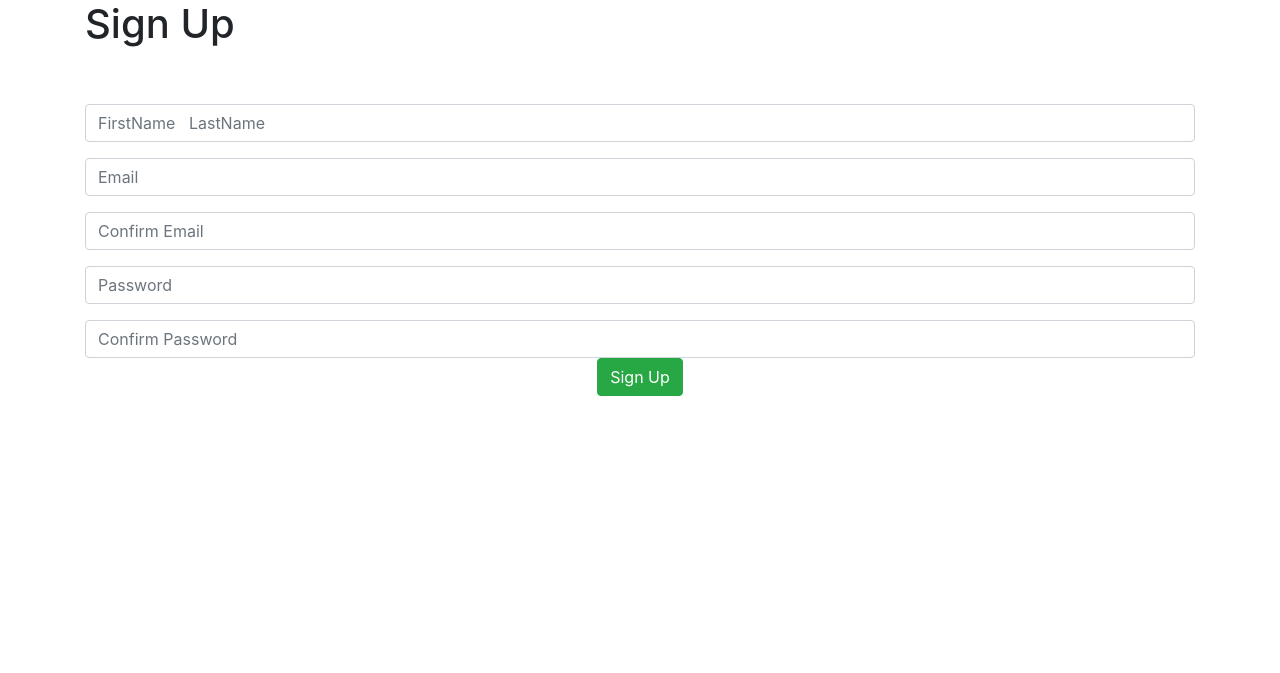
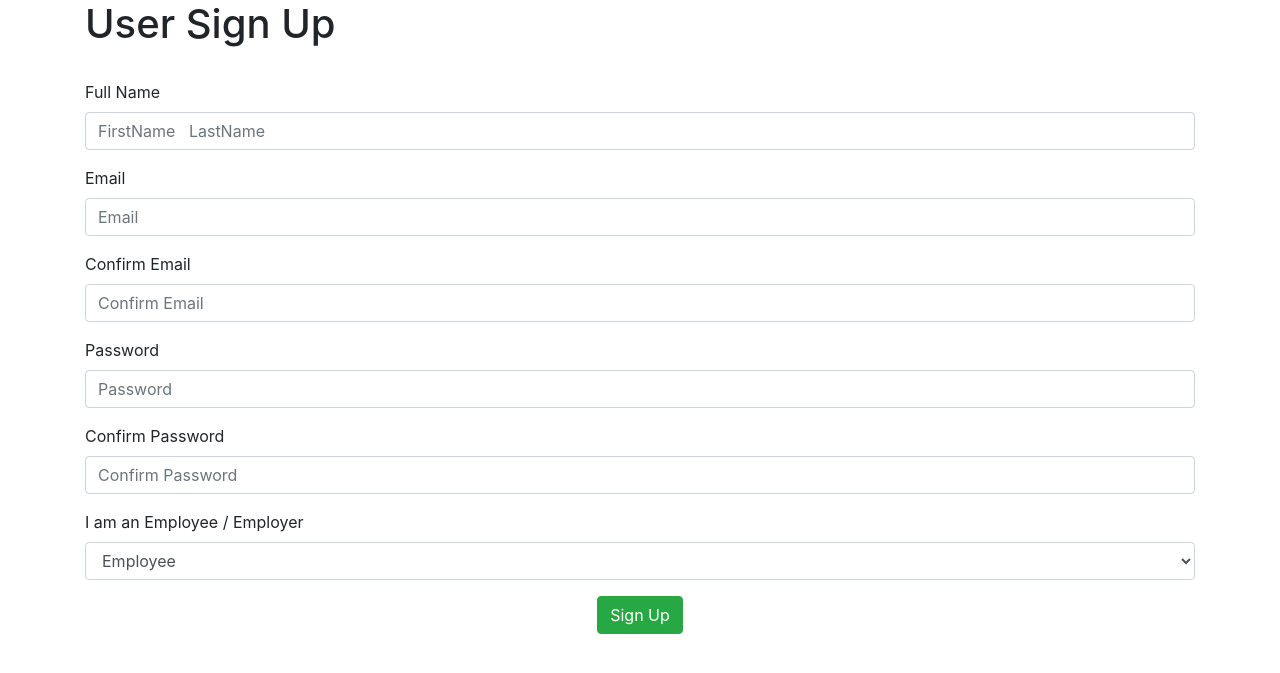
Before and after one commit to CaoGreg/COMP-353-Main-Project, a Flask app: page /registration in a window 1280 px wide. Shown: the part 56-729 px from the top of the page. Run offline with Flask 2, Linux system fonts and the light colour scheme; some libraries are stand-ins or nearby versions.

Commit message:
register User (as employee and employer) #12 clean up code

```diff
--- a/app.py
+++ b/app.py
@@ -109,10 +109,16 @@ def forgot_password():
 def register():
     error = None
     if request.method == 'POST':
-        if request.form['username'] != 'admin' or request.form['password'] != 'admin':
-            error = 'Invalid Credentials. Please try again.'
+        name = request.form['name']
+        email = request.form['email']
+        password = request.form['password']
+        user_type = request.form['user_type']
+        account = get_login(email,password)
+        if account:
+            flash('email' + str(account[1]) + 'already registered')
         else:
-            return redirect(url_for('index'))
+            register_user(email, password, name, user_type)
+            return render_template('registration.html', msg="USER CREATION SUCCESS")
     return render_template('registration.html', error=error)
 
 
--- a/db_connection.py
+++ b/db_connection.py
@@ -23,6 +23,17 @@ db_connection = pymysql.connect(
     host='localhost', port=server.local_bind_port, db='oxc353_1', user=db_user,
     password=db_password, charset='utf8mb4')
 
+def register_user(email, password, name, user_type):
+    is_active = 1
+    is_admin = 0
+    cursor = db_connection.cursor()
+    cursor.execute("USE oxc353_1")
+    cursor.execute("""INSERT INTO MP_User(email, password, name, is_active, user_type, is_admin)
+                VALUES(%s, %s, %s, %s, %s, %s)""",
+                   (email, password, name, is_active, user_type, is_admin))
+    cursor.close()
+    db_connection.commit()
+    return
 
 def get_login(email, password):
     cursor = db_connection.cursor()
--- a/templates/registration.html
+++ b/templates/registration.html
@@ -6,27 +6,45 @@
 
 {% block body %}
 <div class="container">
-    <h1>Sign Up</h1>
+    <h1>User Sign Up</h1>
     <br>
     <form  id="my_form" method="post" ><div class="form-group">
-        <label for='name'></label>
+        <label for='username'>Full Name</label>
          <input type="text" class="form-control" name="name" value="{{ request.form.name }}" placeholder="FirstName   LastName" id="username">
      </div>
      <div class="form-group">
+         <label for="e-mail">Email</label>
          <input type="email" class="form-control" name="email" value="{{ request.form.email }}" placeholder="Email" id="e-mail">
      </div>
      <div class="form-group">
+         <label for="confirm_e-mail">Confirm Email</label>
          <input type="email" class="form-control" name="confirm_email" value="" placeholder="Confirm Email" id="confirm_e-mail">
      </div>
      <div class="form-group">
-         <input type="password" class="form-control" name="password" value="" placeholder="Password" id="password">
-</div>
+         <label for="password">Password</label>
+         <input type="password" class="form-control" name="password" value="{{ request.form.password }}" placeholder="Password" id="password">
+     </div>
      <div class="form-group">
+         <label for="confirm_password">Confirm Password</label>
          <input type="password" class="form-control" name="confirm_password" value="" placeholder="Confirm Password" id="confirm_password">
+     </div>
+     <div class="form-group">
+         <label for="inputUser">I am an Employee / Employer</label>
+         <select id="inputUser" class="form-control" name="user_type">
+             <option name="user_type" value="Employee">Employee</option>
+             <option name="user_type" value="Employer">Employer</option>
+         </select>
+     </div>
      <div class="text-center">
          <button type="submit" class="btn btn-success mb-2">Sign Up</button>
     </div>
+        <div class="flashes">
+            {% for message in get_flashed_messages() %}
+                {{ message }}
+            {% endfor %}
+        </div>
  </form>
+    <h2>{{ msg }}</h2>
 </div>
 
 {% endblock %}
```
Also changed, not shown: templates/login.html (+0 -10 lines).
